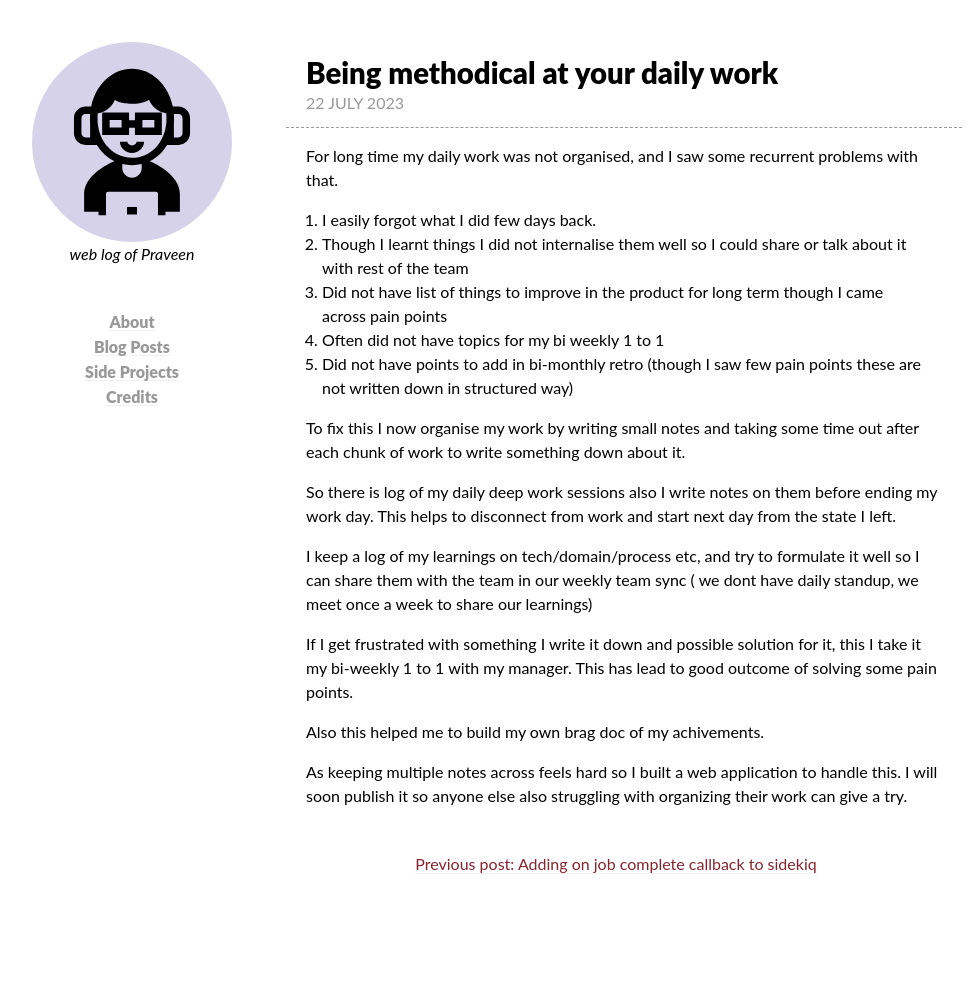
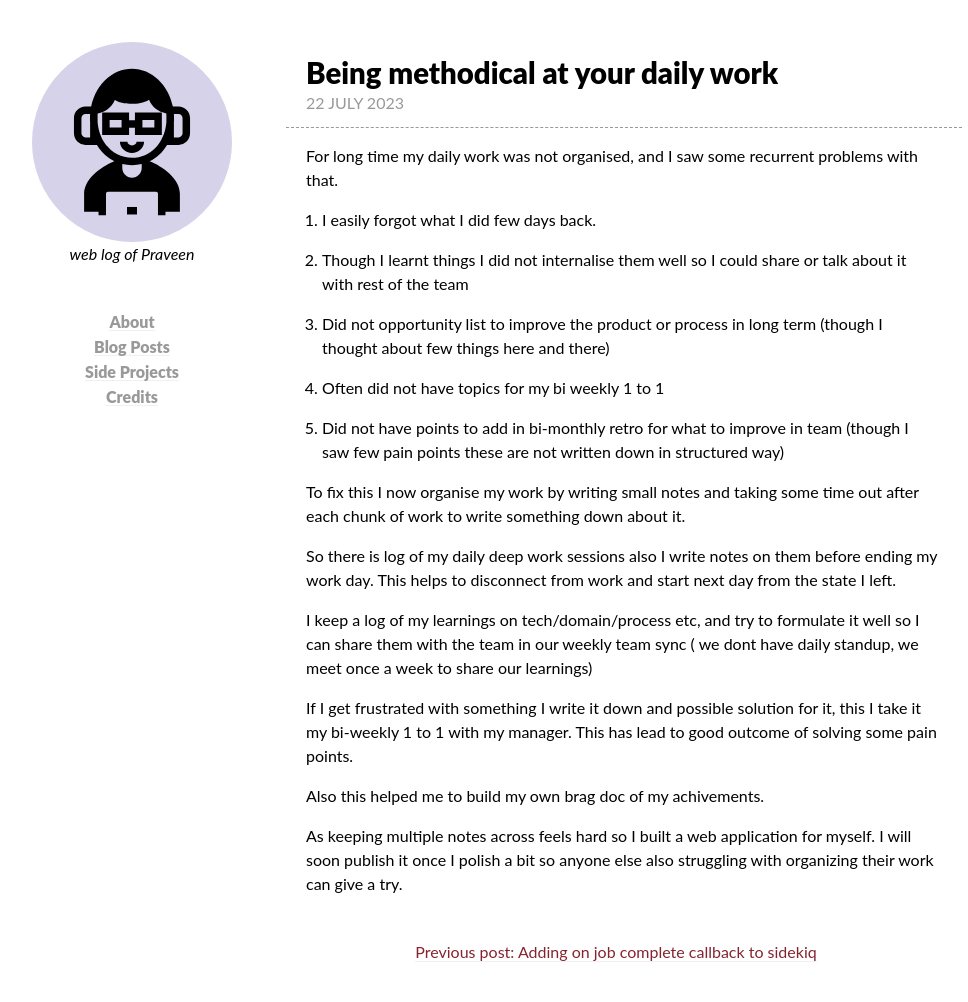
Before and after one commit to metapraveen/metapraveen.github.io, a Jekyll site: the page built from _posts/2023-07-22-being-methodical-at-daily-work.md, in a window 1280 px wide. Shown: the whole page, without its empty margins (148-1116 px from the left). Built offline with Jekyll 4.4.1, drawn with Linux system fonts in a browser that asks for light colours; comment, search, counter and statistics services are not loaded; before the commit the page ends 914 px from its top, so only the background shows below that.

Commit message:
improve writing

```diff
--- a/_posts/2023-07-22-being-methodical-at-daily-work.md
+++ b/_posts/2023-07-22-being-methodical-at-daily-work.md
@@ -8,10 +8,14 @@ permalink: /being-methodical-at-your-daily-work/
 For long time my daily work was not organised, and I saw some recurrent problems with that.
 
 1. I easily forgot what I did few days back.
+
 2. Though I learnt things I did not internalise them well so I could share or talk about it with rest of the team
-3. Did not have list of things to improve in the product for long term though I came across pain points
+
+3. Did not opportunity list to improve the product or process in long term (though I thought about few things here and there)
+
 4. Often did not have topics for my bi weekly 1 to 1
-5. Did not have points to add in bi-monthly retro (though I saw few pain points these are not written down in structured way)
+
+5. Did not have points to add in bi-monthly retro for what to improve in team (though I saw few pain points these are not written down in structured way)
 
 To fix this I now organise my work by writing small notes and taking some time out after each chunk of work to write something down about it.
 
@@ -23,4 +27,5 @@ If I get frustrated with something I write it down and possible solution for it,
 
 Also this helped me to build my own brag doc of my achivements.
 
-As keeping multiple notes across feels hard so I built a web application to handle this. I will soon publish it so anyone else also struggling with organizing their work can give a try.
+As keeping multiple notes across feels hard so I built a web application for myself.
+I will soon publish it once I polish  a bit so anyone else also struggling with organizing their work can give a try.
```
